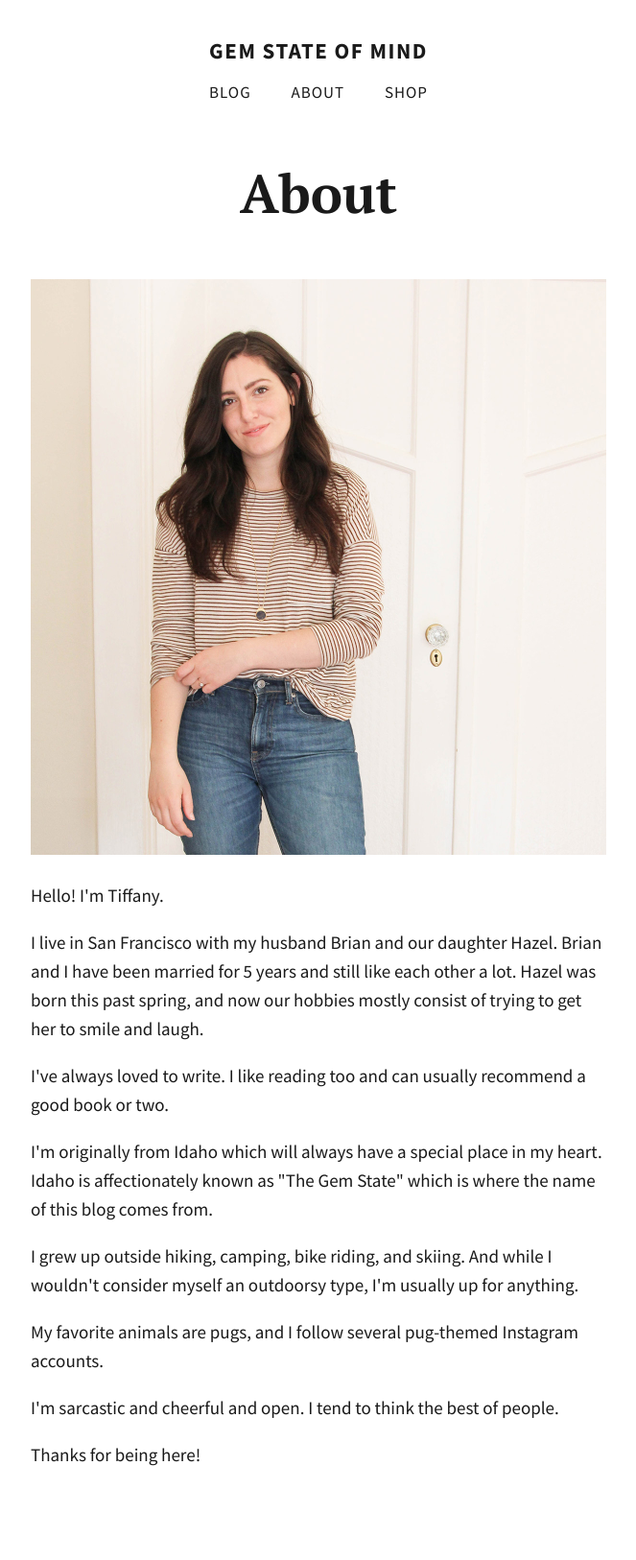
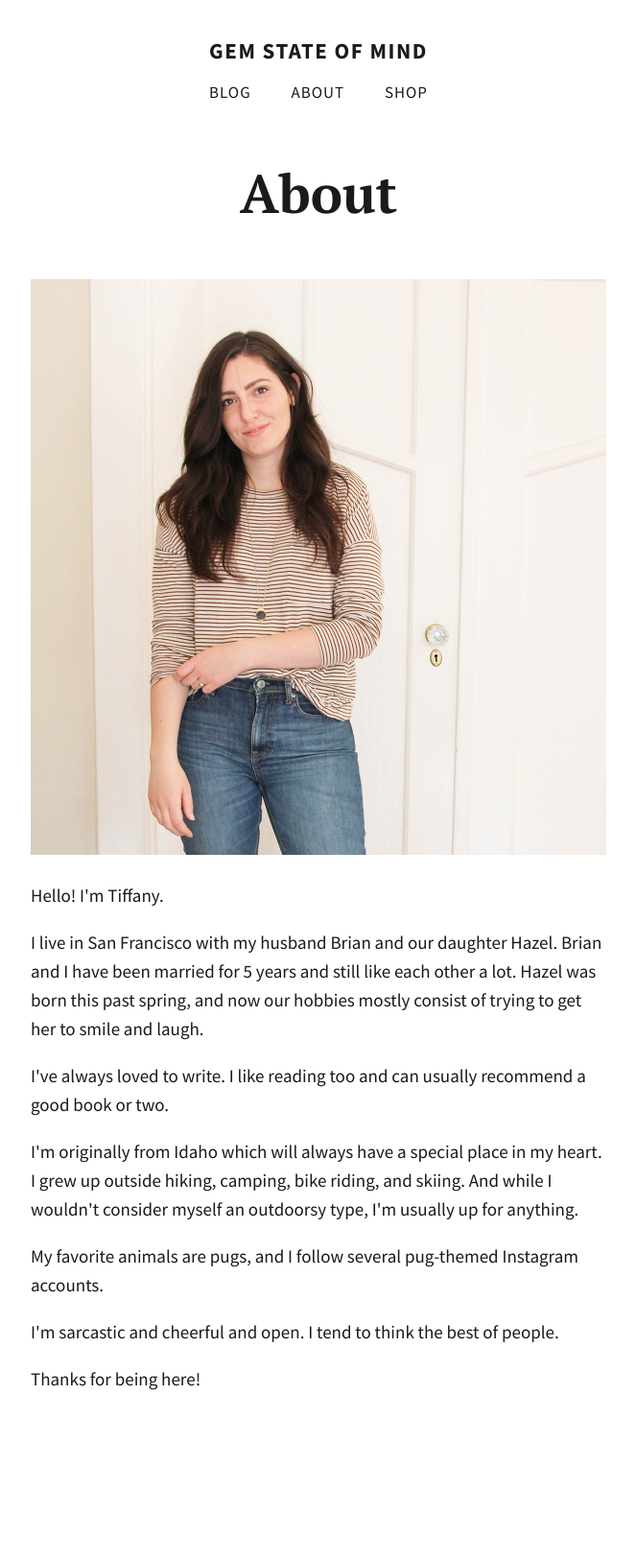
Before and after one commit to totiffany/totiffany.github.io, a Jekyll site: the page built from about/index.html, in a window 1280 px wide. Shown: the whole page at 96% size, without its empty margins (308-971 px from the left). Built offline with Jekyll 4.4.1, drawn with Linux system fonts in a browser that asks for light colours; after the commit the page ends 1547 px from its top, so only the background shows below that.

Commit message:
Update index.html

```diff
--- a/about/index.html
+++ b/about/index.html
@@ -18,10 +18,7 @@ I live in San Francisco with my husband Brian and our daughter Hazel. Brian and
 <p>
 I've always loved to write. I like reading too and can usually recommend a good book or two.</p>
 <p>
-I'm originally from Idaho which will always have a special place in my heart. Idaho is affectionately known as "The Gem State" which is where the name of this blog comes from.
-</p>
-<p>
-I grew up outside hiking, camping, bike riding, and skiing. And while I wouldn't consider myself an outdoorsy type, I'm usually up for anything.
+I'm originally from Idaho which will always have a special place in my heart. I grew up outside hiking, camping, bike riding, and skiing. And while I wouldn't consider myself an outdoorsy type, I'm usually up for anything.
 </p>
 <p>
 My favorite animals are pugs, and I follow several pug-themed Instagram accounts.
```
